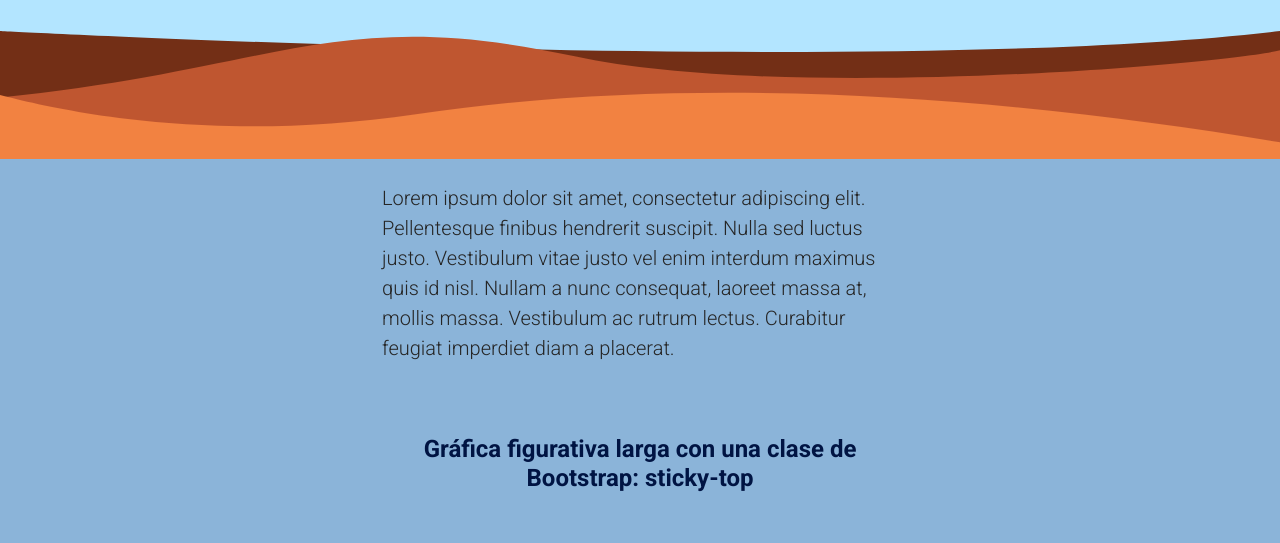
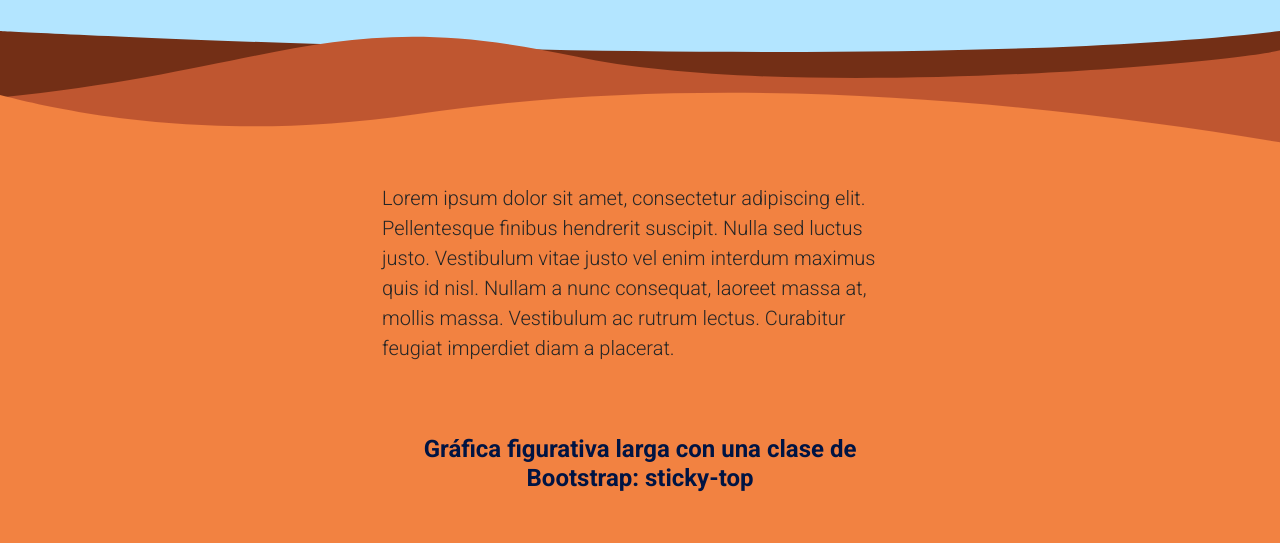
Before and after one commit to Palomanapo/clase_8, a plain HTML site: page index.html in a window 1280 px wide. Shown: the part 257-800 px from the top of the page. Drawn offline with nearby package versions, Linux system fonts and the light colour scheme.

Commit message:
Update style.css

```diff
--- a/style.css
+++ b/style.css
@@ -1,7 +1,7 @@
 :root {
     --bs-font-sans-serif: "Roboto", sans-serif;
     --bs-body-color: #262626;
-    --bs-body-bg: #8BB4D9;
+    --bs-body-bg: #F28241;
     --bs-primary: #001443;
     --bs-primary-rgb: 0, 20, 67;
     --bs-body-font-weight: 300;
```
